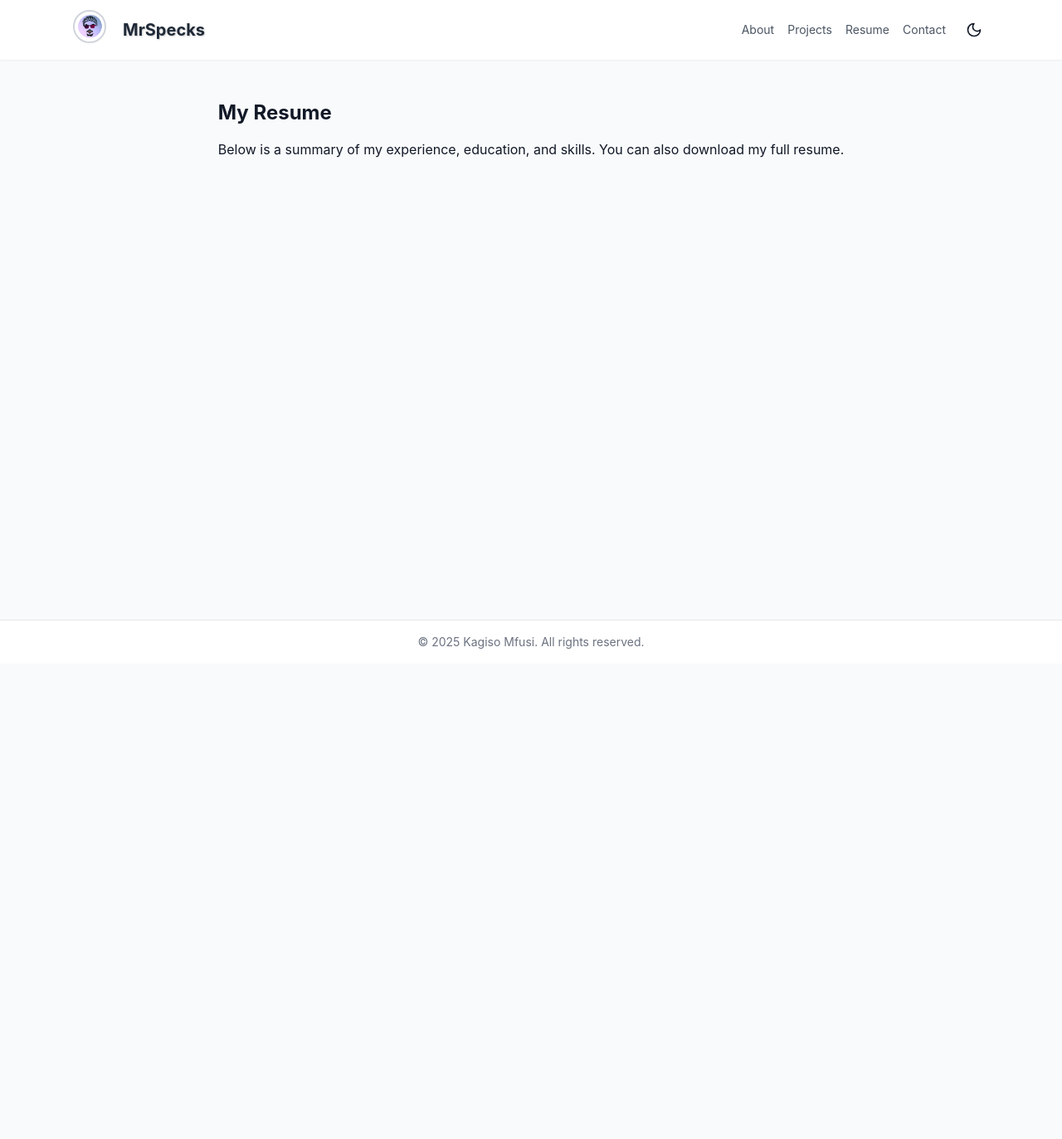
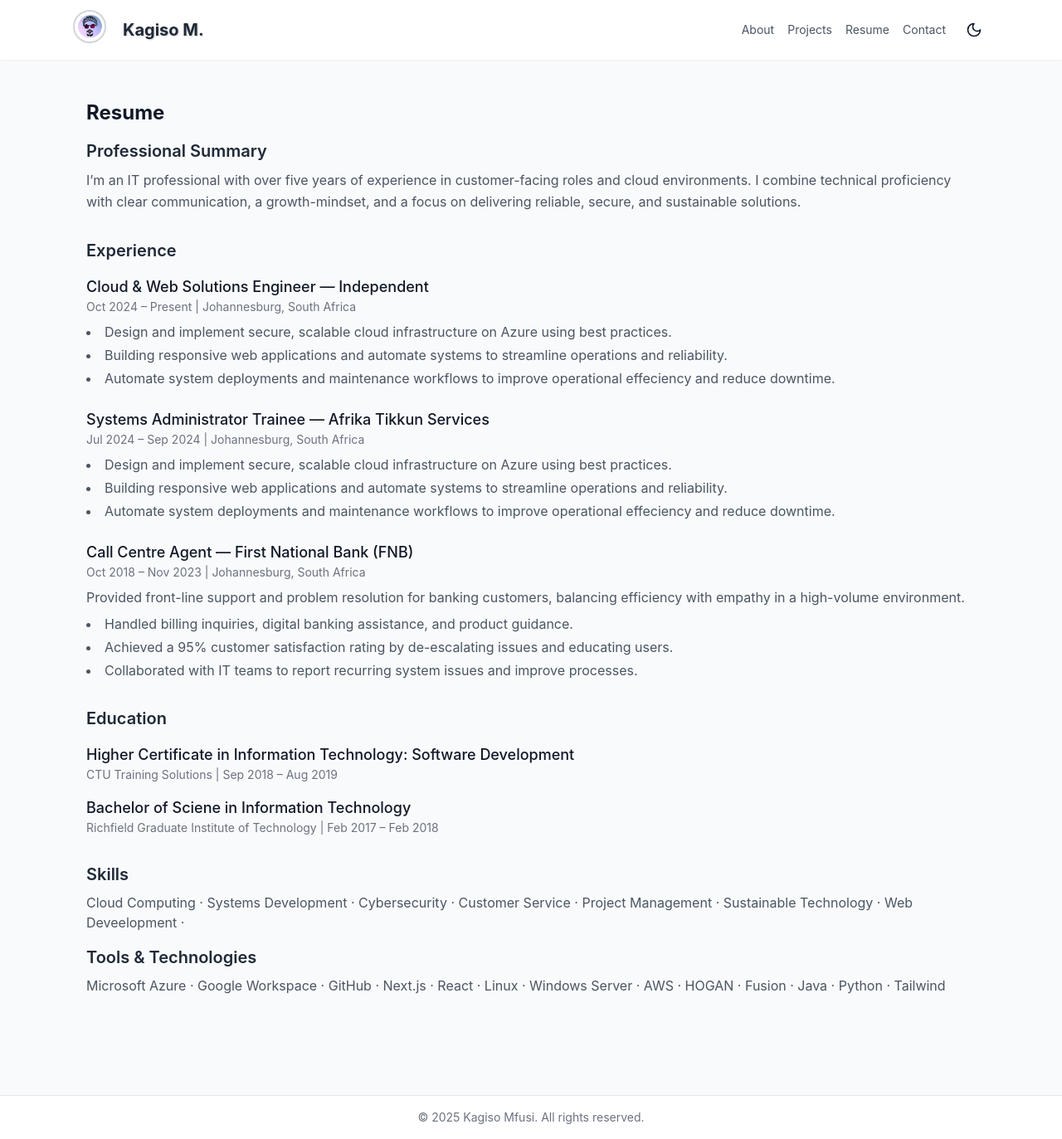
Before and after one commit to MrSpecks/MrSpecks-, a Next.js app in the folder portfolio/: page /resume in a window 1280 px wide. Shown: the whole page at 83% size. Before the commit the page ends 800 px from the top, so only its background shows below. Built offline with nearby package versions, Linux system fonts and the light colour scheme.

Commit message:
Added Resume page contentt
Created resume content and fixed SEO tags on other pages

```diff
--- a/portfolio/components/layout/Header.tsx
+++ b/portfolio/components/layout/Header.tsx
@@ -18,7 +18,7 @@ export default function Header() {
           </div>
           <Link href="/" className="text-xl sm:text-xl font-bold text-gray-800 dark:text-white"
           style={{ textShadow: '1px 1px 2px rgba(0,0,0,0.2)'}}>
-            MrSpecks
+            Kagiso M.
           </Link>
         </div>
         <div className="flex gap-4 items-center">
--- a/portfolio/pages/about.tsx
+++ b/portfolio/pages/about.tsx
@@ -3,7 +3,7 @@ import SEO from "../components/SEO";
 export default function AboutPage() {
     return (
         <>
-        <SEO title="About | MrSpecks" description="Learn more about me, my background, and my passion for technology." />
+        <SEO title="Kagiso Mfusi | About" description="Learn more about me, my background, and my passion for technology." />
       <main className="p-6">
       <h1 className="text-3xl font-bold mb-4 text-gray-900 dark:text-white">About Me</h1>
 
--- a/portfolio/pages/contact.tsx
+++ b/portfolio/pages/contact.tsx
@@ -5,6 +5,7 @@ import SEO from "../components/SEO";
 export default function ContactPage() {
   return (
     <>
+    <SEO title="Kagiso Mfusi | Contact" description="Get in touch with Kagiso Mfusi. Let's collaborate on your next project." />
       <h1 className="text-2xl font-bold mb-2 text-gray-900 dark:text-white">
         Get in Touch
       </h1>
--- a/portfolio/pages/projects.tsx
+++ b/portfolio/pages/projects.tsx
@@ -3,7 +3,7 @@ import SEO from "../components/SEO";
 export default function ProjectsPage() {
     return (
         <>
-        <SEO title="About | MrSpecks" description="A showcase of personal and professional projects built with modern technologies." />
+        <SEO title="Kagiso Mfusi | Projects" description="A showcase of personal and professional projects built with modern technologies." />
       <main className="p-6">
         <h1 className="text-2xl font-bold">Projects</h1>
         <p className="mt-2 text-base text-gray-600">
--- a/portfolio/pages/resume.tsx
+++ b/portfolio/pages/resume.tsx
@@ -3,13 +3,141 @@ import SEO from "../components/SEO";
 export default function ResumePage() {
     return (
         <>
-        <SEO title="Resume | MrSpecks" description="View and download my resume showcasing skills, experience, and certifications." />
+        <SEO title="Kagiso Mfusi | Resume" description="View and download my resume showcasing skills, experience, and certifications." />
       <main className="p-6">
-        <h1 className="text-2xl font-bold">My Resume</h1>
-        <p className="mt-4 text-base">
-          Below is a summary of my experience, education, and skills. You can also download my full resume.
+         {/* Page Title */}
+      <h1 className="text-2xl font-bold mb-4 text-gray-900 dark:text-white">
+        Resume
+      </h1>
+
+      {/* Professional Summary */}
+      <section className="mb-8">
+        <h2 className="text-xl font-semibold mb-2 text-gray-800 dark:text-gray-200">
+          Professional Summary
+        </h2>
+        <p className="text-gray-600 dark:text-gray-300 leading-relaxed">
+          I’m an IT professional with over five years of experience in customer-facing roles and cloud environments.
+          I combine technical proficiency with clear communication, a growth-mindset, and a focus on delivering reliable, secure,
+          and sustainable solutions.
         </p>
+      </section>
+
+      {/* Experience */}
+      <section className="mb-8">
+        <h2 className="text-xl font-semibold mb-4 text-gray-800 dark:text-gray-200">
+          Experience
+        </h2>
+
+        {/* Cloud & Web Solutions Engineer */}
+        <div className="mb-6">
+          <h3 className="text-lg font-medium text-gray-900 dark:text-white">
+            Cloud & Web Solutions Engineer — Independent
+          </h3>
+          <p className="text-sm text-gray-500 dark:text-gray-400 mb-2">
+            Oct 2024 – Present | Johannesburg, South Africa
+          </p>
+          <ul className="list-disc list-inside text-gray-600 dark:text-gray-300 space-y-1">
+            <li>
+              Design and implement secure, scalable cloud infrastructure on Azure using best practices.
+            </li>
+            <li>
+              Building responsive web applications and automate systems to streamline operations and reliability.
+            </li>
+            <li>
+              Automate system deployments and maintenance workflows to improve operational effeciency and reduce downtime.
+            </li>
+          </ul>
+        </div>
+
+        {/* Systems Administrator Trainee */}
+        <div className="mb-6">
+          <h3 className="text-lg font-medium text-gray-900 dark:text-white">
+          Systems Administrator Trainee — Afrika Tikkun Services
+          </h3>
+          <p className="text-sm text-gray-500 dark:text-gray-400 mb-2">
+            Jul 2024 – Sep 2024 | Johannesburg, South Africa
+          </p>
+          <ul className="list-disc list-inside text-gray-600 dark:text-gray-300 space-y-1">
+            <li>
+              Design and implement secure, scalable cloud infrastructure on Azure using best practices.
+            </li>
+            <li>
+              Building responsive web applications and automate systems to streamline operations and reliability.
+            </li>
+            <li>
+              Automate system deployments and maintenance workflows to improve operational effeciency and reduce downtime.
+            </li>
+          </ul>
+        </div>
+
+        {/* Call Centre Agent */}
+        <div className="mb-6">
+          <h3 className="text-lg font-medium text-gray-900 dark:text-white">
+            Call Centre Agent — First National Bank (FNB)
+          </h3>
+          <p className="text-sm text-gray-500 dark:text-gray-400 mb-2">
+            Oct 2018 – Nov 2023 | Johannesburg, South Africa
+          </p>
+          <p className="text-gray-600 dark:text-gray-300 mb-2">
+            Provided front-line support and problem resolution for banking customers,
+            balancing efficiency with empathy in a high-volume environment.
+          </p>
+          <ul className="list-disc list-inside text-gray-600 dark:text-gray-300 space-y-1">
+            <li>
+              Handled billing inquiries, digital banking assistance, and product guidance.
+            </li>
+            <li>
+              Achieved a 95% customer satisfaction rating by de-escalating issues and educating users.
+            </li>
+            <li>
+              Collaborated with IT teams to report recurring system issues and improve processes.
+            </li>
+          </ul>
+        </div>
+      </section>
+
+      {/* Education */}
+      <section className="mb-8">
+        <h2 className="text-xl font-semibold mb-4 text-gray-800 dark:text-gray-200">
+          Education
+        </h2>
+        <div className="mb-4">
+          <h3 className="text-lg font-medium text-gray-900 dark:text-white">
+            Higher Certificate in Information Technology: Software Development
+          </h3>
+          <p className="text-sm text-gray-500 dark:text-gray-400">
+            CTU Training Solutions | Sep 2018 – Aug 2019
+          </p>
+        </div>
+        <div>
+          <h3 className="text-lg font-medium text-gray-900 dark:text-white">
+            Bachelor of Sciene in Information Technology
+          </h3>
+          <p className="text-sm text-gray-500 dark:text-gray-400">
+            Richfield Graduate Institute of Technology | Feb 2017 – Feb 2018
+          </p>
+        </div>
+      </section>
+
+      {/* Skills & Tools */}
+      <section className="mb-8">
+        <h2 className="text-xl font-semibold mb-2 text-gray-800 dark:text-gray-200">
+          Skills
+        </h2>
+        <p className="text-gray-600 dark:text-gray-300 mb-4">
+          Cloud Computing · Systems Development · Cybersecurity · Customer Service ·
+          Project Management · Sustainable Technology · Web Deveelopment ·
+        </p>
+
+        <h2 className="text-xl font-semibold mb-2 text-gray-800 dark:text-gray-200">
+          Tools & Technologies
+        </h2>
+        <p className="text-gray-600 dark:text-gray-300">
+          Microsoft Azure · Google Workspace · GitHub · Next.js · React · Linux ·
+          Windows Server · AWS · HOGAN · Fusion · Java · Python · Tailwind
+        </p>
+      </section>
       </main>
-      </>
-    )
-  }
+    </>
+  )
+}
```
